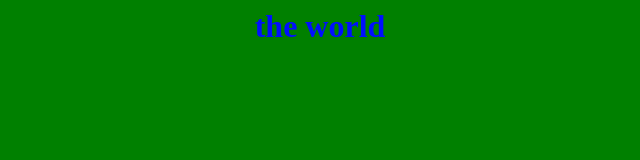
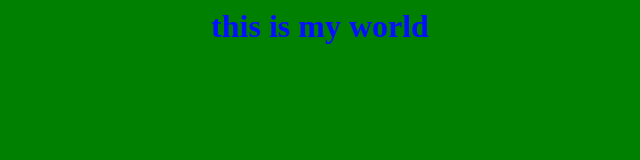
Before and after one commit to tejadasgaonkar/test, a plain HTML site: page index.html in a window 1280 px wide. Shown: the whole page, without its empty margins (320-960 px from the left). Drawn offline with Linux system fonts and the light colour scheme.

Commit message:
Update index.html

```diff
--- a/index.html
+++ b/index.html
@@ -1,7 +1,7 @@
 <html>
   <title> first website </title>
   <body>
-    <h1> the world </h1>
+    <h1> this is my world </h1>
   </body>
 
   <style>
```
